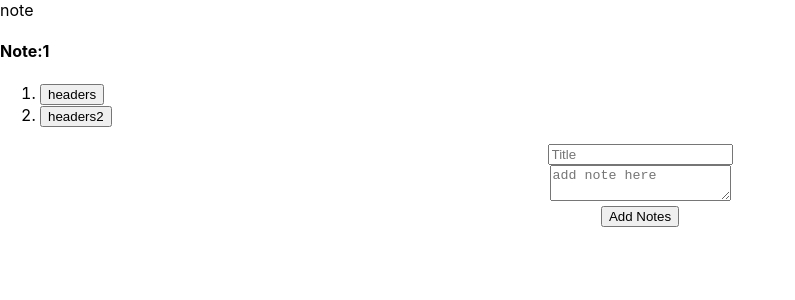
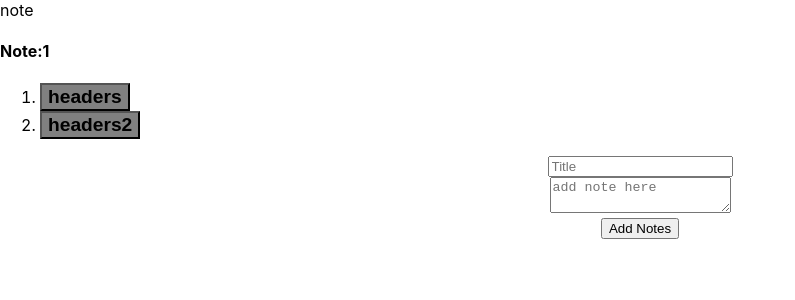
Before and after one commit to pjsherpa/note, a React (Create React App) app: page / in a window 1280 px wide. Shown: the top 300 px of the page, without its empty margins (0-795 px from the left). Built offline with nearby package versions, Linux system fonts and the light colour scheme.

Commit message:
Editing style using .css

```diff
--- a/src/component/NoteInput.js
+++ b/src/component/NoteInput.js
@@ -1,5 +1,5 @@
 import React, { useState, useEffect } from "react";
-
+import "./NoteInputStyle.css";
 //Functionality first and then style upgrade after component splitting.
 //edit header as well
 //component splitting once functionality is made.
@@ -48,7 +48,10 @@ const NoteInput = () => {
   const noteList = notes.map((item) => {
     return (
       <li key={item.headers}>
-        <button onClick={() => handleButtonClickShow(item.header)}>
+        <button
+          className="button"
+          onClick={() => handleButtonClickShow(item.header)}
+        >
           {item.header}
         </button>
         {selectedNote === item.header && showText && (
--- /dev/null
+++ b/src/component/NoteInputStyle.css
@@ -0,0 +1,6 @@
+.button{
+  font-style: normal;
+  font-size: larger;
+  font-weight: bolder;
+  background-color: grey;
+}
```
